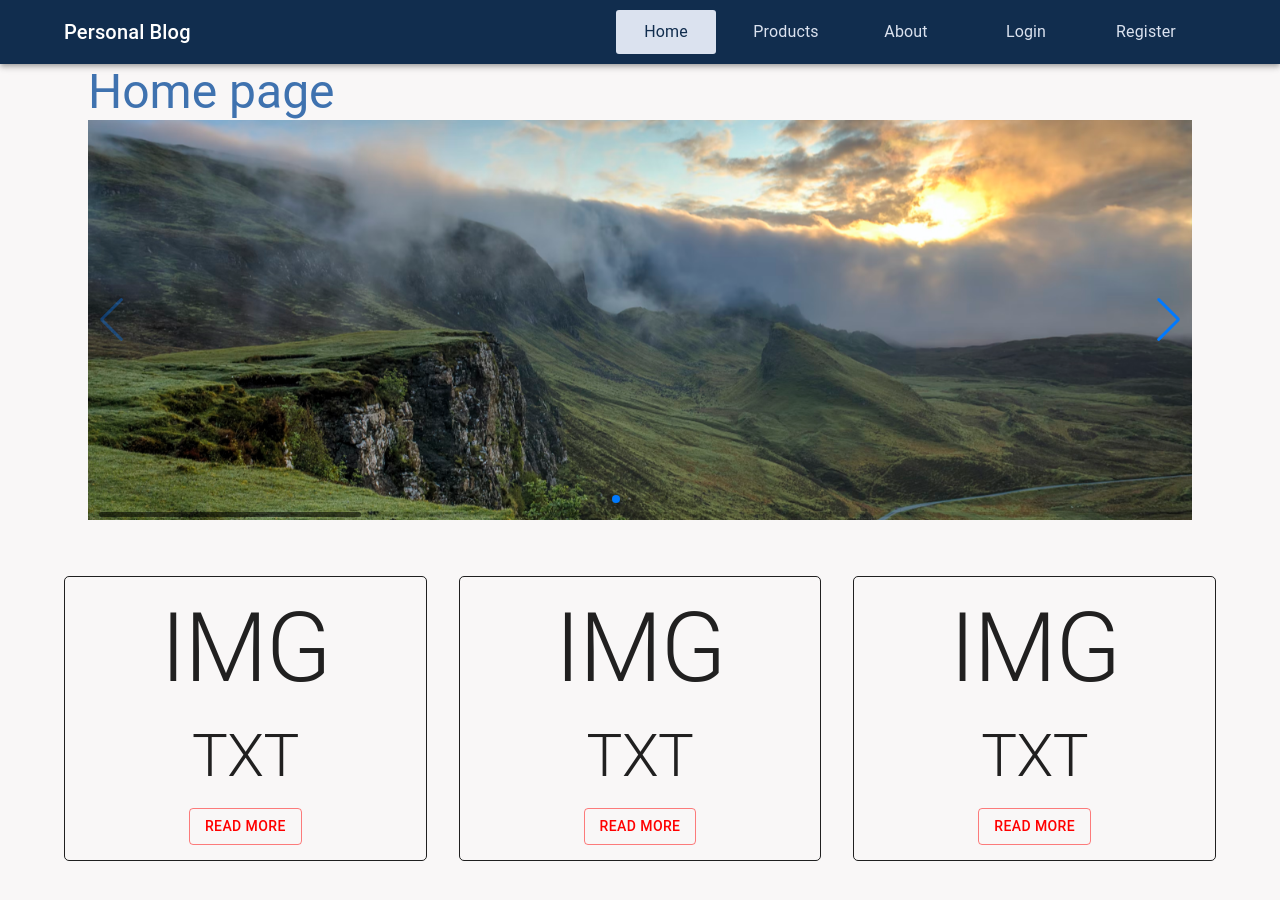
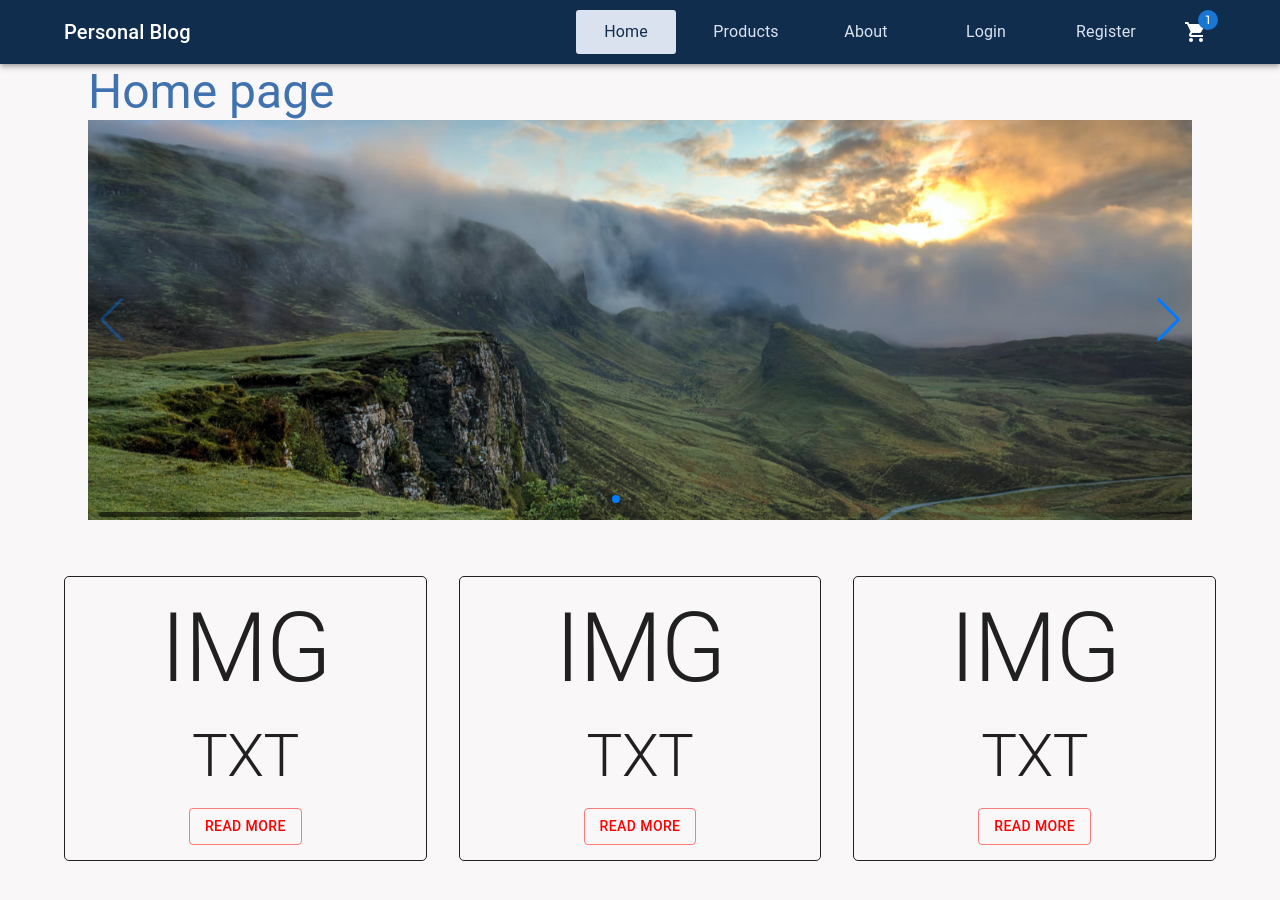
Before and after one commit to kraubunas/karolis-raubunas-eshop-project, a React (Create React App) app: page / in a window 1280 px wide. Shown: the top 900 px of the page. Built offline with nearby package versions, Linux system fonts and the light colour scheme.

Commit message:
added cart to navbar, uodated icons

```diff
--- a/src/components/navbar/index.tsx
+++ b/src/components/navbar/index.tsx
@@ -2,10 +2,13 @@ import {
   AppBar,
   Box,
   Container,
+  IconButton,
   Toolbar,
   Typography,
 } from '@mui/material';
 import React, { useContext } from 'react';
+import Badge from '@mui/material/Badge';
+import ShoppingCartIcon from '@mui/icons-material/ShoppingCart';
 import NavbarAuthMenu from './navbar-auth-menu';
 import NavbarLink from './navbar-link';
 import NavbarVisitorMenu from './navbar-visitor-menu';
@@ -28,6 +31,11 @@ const Navbar: React.FC = () => {
           <Box sx={{ display: 'flex' }}>
             {loggedIn ? <NavbarAuthMenu /> : <NavbarVisitorMenu />}
           </Box>
+          <IconButton aria-label="cart">
+            <Badge badgeContent={1} color="primary">
+              <ShoppingCartIcon htmlColor="white" />
+            </Badge>
+          </IconButton>
         </Toolbar>
       </Container>
     </AppBar>
--- a/src/components/product-card/product-card.tsx
+++ b/src/components/product-card/product-card.tsx
@@ -2,8 +2,8 @@ import {
   Card, Typography, Button, Box,
 } from '@mui/material';
 import React from 'react';
-import ShoppingBasketIcon from '@mui/icons-material/ShoppingBasket';
 import { QuantityPicker } from 'react-qty-picker';
+import { AddShoppingCart } from '@mui/icons-material';
 import Product from '../../types/products';
 import Img from '../img';
 
@@ -29,7 +29,7 @@ const ProductCard: React.FC<ProductCardProps> = ({
     >
       <QuantityPicker min={0} max={5} width="50px" />
       <Button variant="contained" color="primary" sx={{ display: 'flex', gap: 3 }} onClick={() => addToCart(id)}>
-        <ShoppingBasketIcon />
+        <AddShoppingCart />
         Add to basket
       </Button>
     </Box>
```
